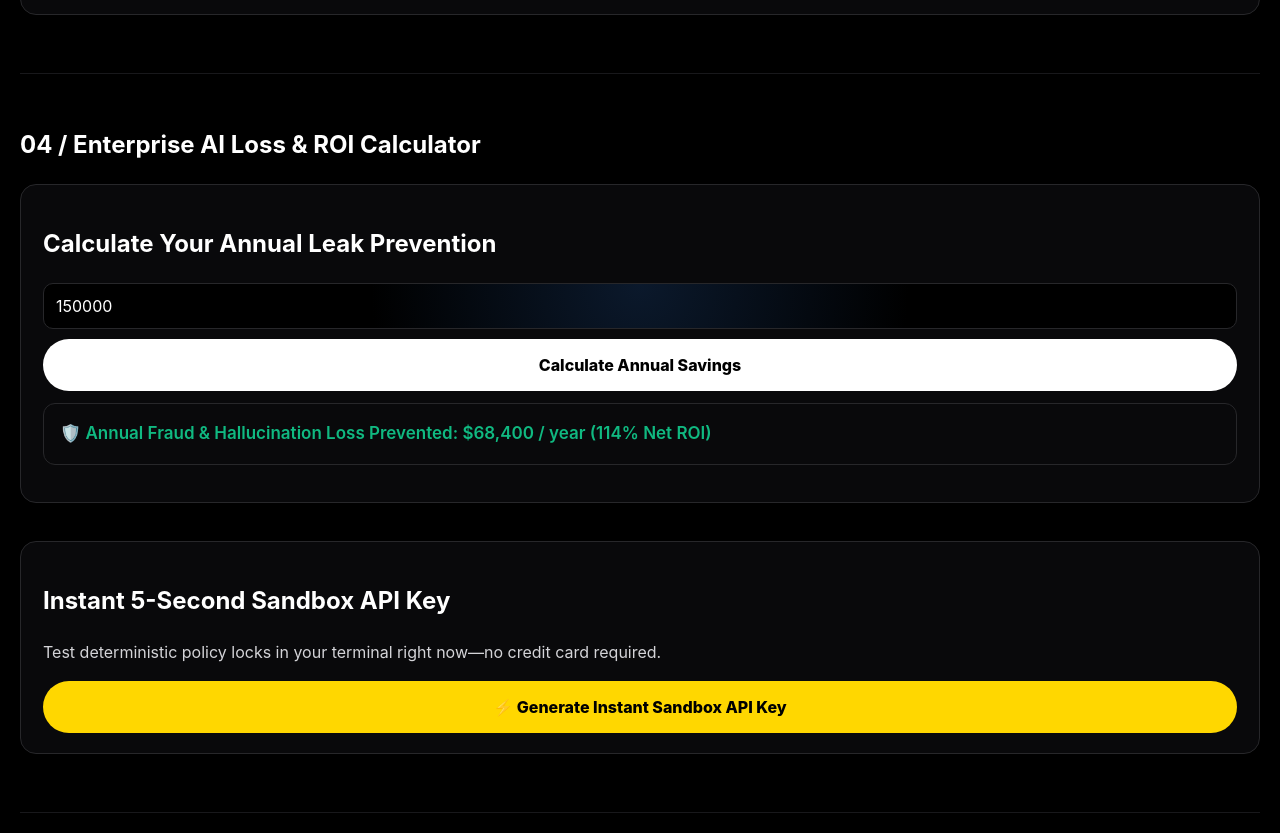
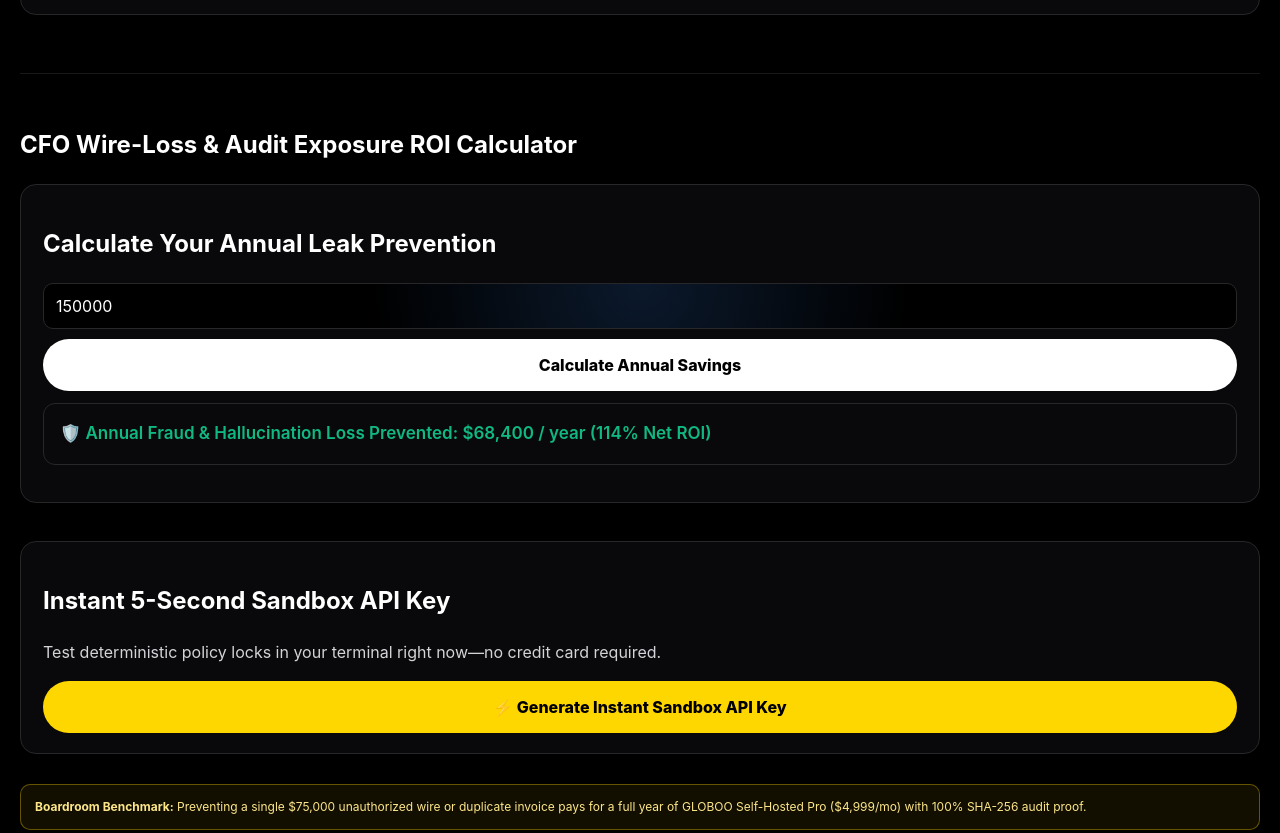
Before and after one commit to owaisla390-ui/owaisla390-ui.github.io, a plain HTML site: page index.html in a window 1280 px wide. Shown: the part 4192-5025 px from the top of the page. Drawn offline with Linux system fonts and the light colour scheme.

Commit message:
Update index.html

```diff
--- a/index.html
+++ b/index.html
@@ -759,3 +759,25 @@ window.openLic = function(t) {
   }
 })();
 </script>
+<script>
+(function() {
+  document.querySelectorAll('h2, h3').forEach(function(h) {
+    var txt = h.innerText || '';
+    if (txt.indexOf('ROI') !== -1 || txt.indexOf('Calculator') !== -1) {
+      h.innerHTML = 'CFO Wire-Loss &amp; Audit Exposure ROI Calculator';
+      var p = h.nextElementSibling;
+      if (p && p.tagName === 'P') {
+        p.innerHTML = 'Calculate how much erroneous AI disbursement, duplicate vendor invoice, and SOX audit exposure your treasury prevents annually—typical enterprise payback is under 14 days.';
+      }
+      var parent = h.parentElement;
+      if (parent && !document.getElementById('glb_cfo_roi_strip')) {
+        var strip = document.createElement('div');
+        strip.id = 'glb_cfo_roi_strip';
+        strip.style.cssText = 'margin-top:14px;padding:12px 14px;background:rgba(255,215,0,.07);border:1px solid rgba(255,215,0,.35);border-radius:10px;font-size:12px;color:#fde68a';
+        strip.innerHTML = '<strong>Boardroom Benchmark:</strong> Preventing a single $75,000 unauthorized wire or duplicate invoice pays for a full year of GLOBOO Self-Hosted Pro ($4,999/mo) with 100% SHA-256 audit proof.';
+        parent.appendChild(strip);
+      }
+    }
+  });
+})();
+</script>
```
